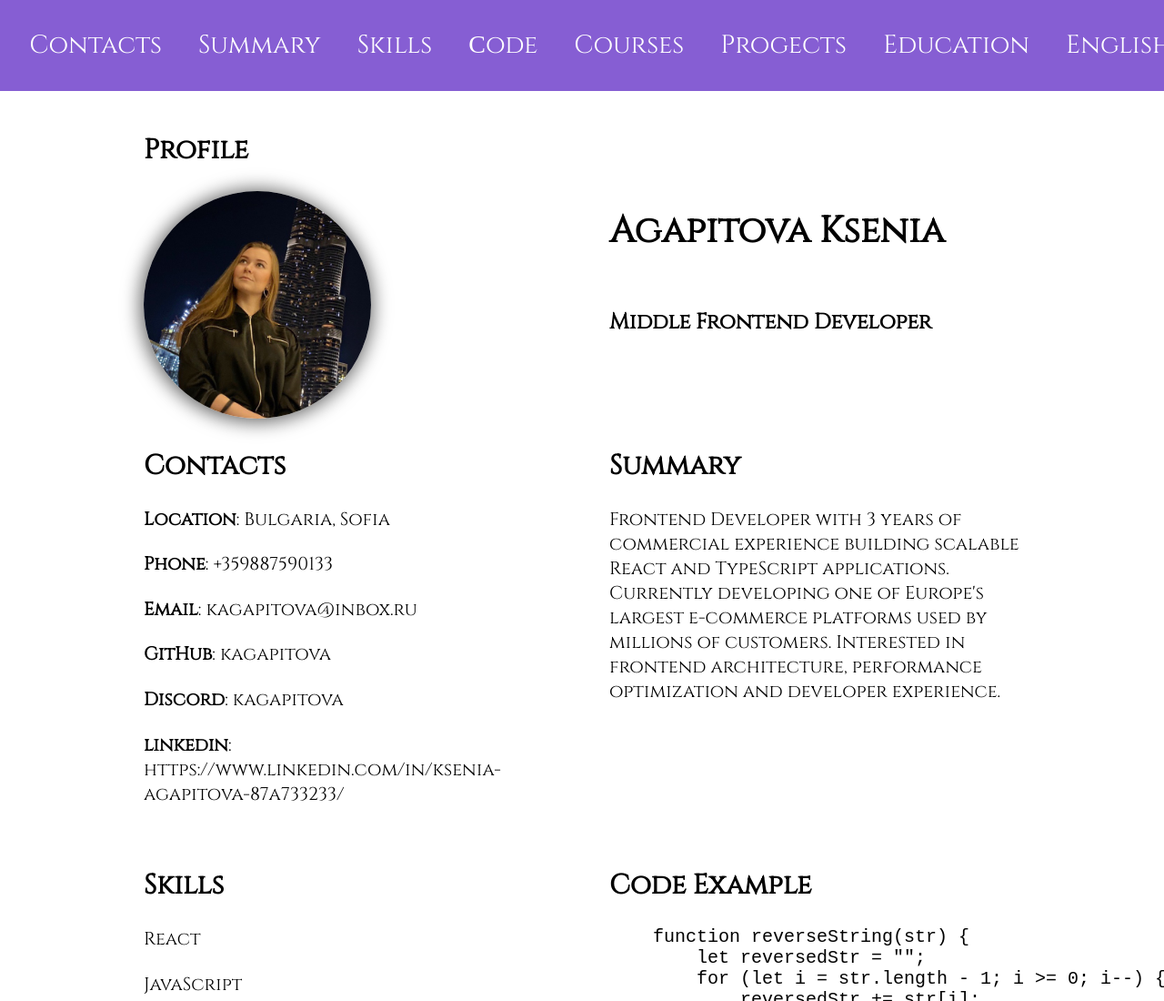
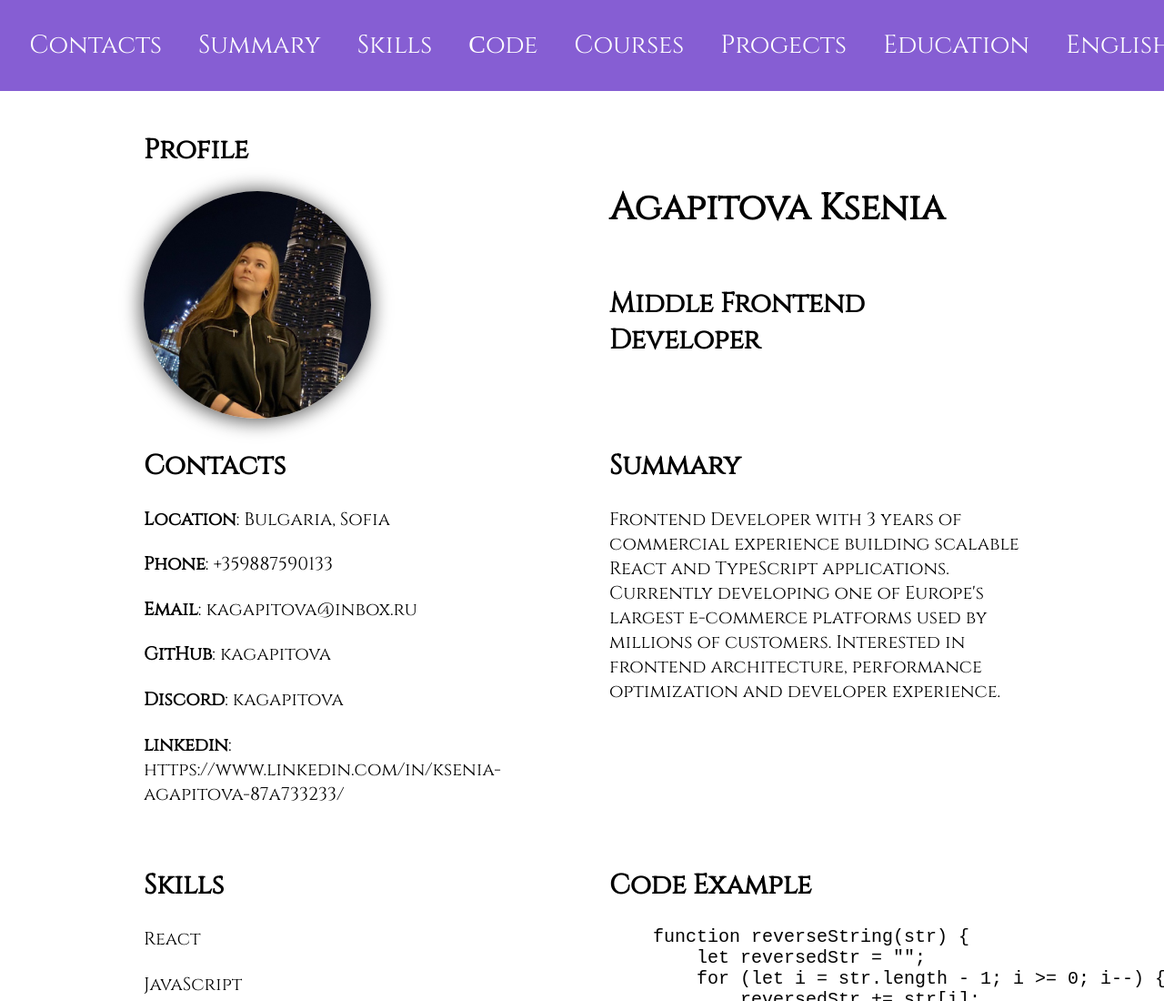
Before and after one commit to kagapitova/rsschool-cv, a plain HTML site: page index.html in a window 1280 px wide. Shown: the top 1100 px of the page at 91% size. Drawn offline with Linux system fonts and the light colour scheme.

Commit message:
fix: fix Error

```diff
--- a/index.html
+++ b/index.html
@@ -37,7 +37,7 @@
         </section>
         <section class="section profile" id="profile">
             <h1 class="section-title profile">Agapitova Ksenia</h1>
-            <h3>Middle Frontend Developer</h3>
+            <h2>Middle Frontend Developer</h2>
         </section>
         <section class="section contacts" id="contacts">
             <h2 class="section-title">Contacts</h2>
```
